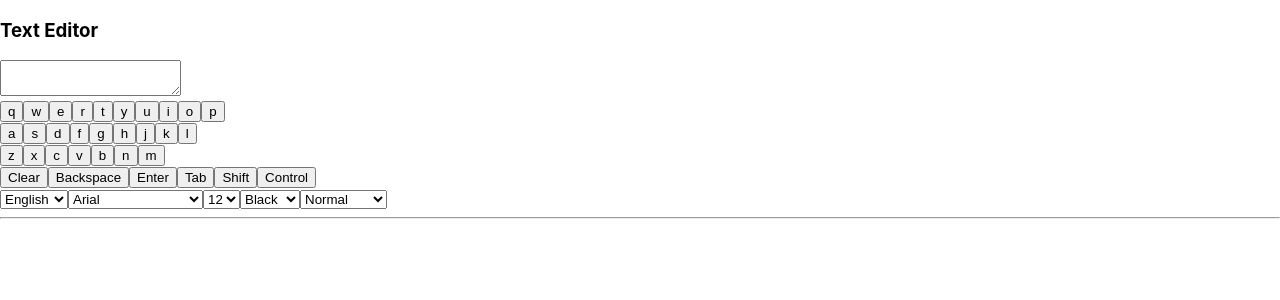
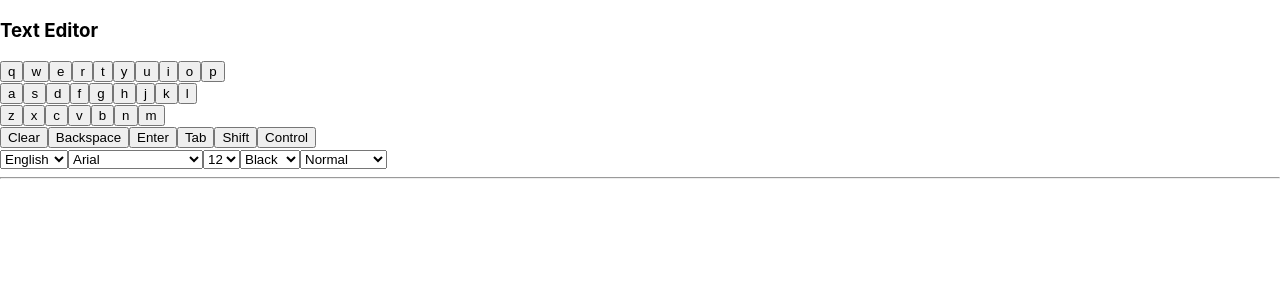
Before and after one commit to avichayk1/texteditor-app, a React (Create React App) app: page / in a window 1280 px wide. Shown: the top 300 px of the page. Built offline with nearby package versions, Linux system fonts and the light colour scheme.

Commit message:
i added option handleOnChange

```diff
--- a/src/App.js
+++ b/src/App.js
@@ -8,16 +8,14 @@ class App extends Component {
     language: 'english',
     size: 'medium',
     font: 'Arial',
-    color: 'black',
+    color: 'white',
     camelCase: false,
   };
-  handleOptionClick = (event) => {
-    const key = event.target.id;
+  handleChange = (event) => {
+    console.log(event.target.value);
     const text = this.state.text;
-    const camelCase = this.state.camelCase;
-    const language = this.state.language;
     if (event.target.value === '16px') {
-      this.setState({ text: text });
+      this.setState({ text: text, size: '16px' });
     }
   };
   handleKeyClick = (event) => {
@@ -49,6 +47,7 @@ class App extends Component {
         <TextEditor
           value={this.state.text}
           handleKeyPress={this.handleKeyClick}
+          handleChange={this.handleChange}
           language={this.state.language}
           size={this.state.size}
           font={this.state.font}
--- a/src/components/Keyboard.jsx
+++ b/src/components/Keyboard.jsx
@@ -2,8 +2,15 @@ import React, { Component } from 'react';
 
 class Keyboard extends Component {
   render() {
-    const { handleKeyPress, language, size, font, color, camelCase } =
-      this.props;
+    const {
+      handleKeyPress,
+      handleChange,
+      language,
+      size,
+      font,
+      color,
+      camelCase,
+    } = this.props;
 
     let row1 = 'qwertyuiop';
     let row2 = 'asdfghjkl';
@@ -76,24 +83,24 @@ class Keyboard extends Component {
             <div>
               <select
                 value={language}
-                onChange={this.props.onLanguageChange}
+                onChange={handleChange}
               >
-                <option value="en">English</option>
-                <option value="he">Hebrew</option>
-                <option value="em">emoji</option>
+                <option value="english">English</option>
+                <option value="hebrew">Hebrew</option>
+                <option value="emoji">emoji</option>
               </select>
 
               <select
                 value={font}
-                onChange={this.props.onFontChange}
+                onChange={handleChange}
               >
                 <option value="Arial">Arial</option>
                 <option value="Times New Roman">Times New Roman</option>
               </select>
 
               <select
-                value={size}
-                onChange={this.props.onFontSizeChange}
+                //value={size}
+                onChange={handleChange}
               >
                 <option value="12px">12</option>
                 <option value="16px">16</option>
--- a/src/components/textEditor.jsx
+++ b/src/components/textEditor.jsx
@@ -3,21 +3,34 @@ import Keyboard from './Keyboard';
 
 class TextEditor extends Component {
   render() {
-    const { value, handleKeyPress, language, size, font, color, camelCase } =
-      this.props;
+    const {
+      value,
+      handleKeyPress,
+      handleChange,
+      language,
+      size,
+      font,
+      color,
+      camelCase,
+    } = this.props;
 
     return (
       <div>
         <div>
           <h3>Text Editor</h3>
-          <textarea
-            defaultValue={value}
-            style={{ fontSize: `${size}` }}
-          />
+          {
+            <span
+              defaultValue={value}
+              style={{ backgroundColor: `${color}`, fontSize: `${size}` }}
+            >
+              {value}
+            </span>
+          }
         </div>
 
         <Keyboard
           handleKeyPress={handleKeyPress}
+          handleChange={handleChange}
           language={language}
           size={size}
           font={font}
--- a/src/index.js
+++ b/src/index.js
@@ -2,6 +2,7 @@ import React from 'react';
 import ReactDOM from 'react-dom'; ///client
 import './index.css';
 import App from './App';
+
 // import reportWebVitals from './reportWebVitals';
 // import 'bootstrap/dist/css/bootstrap.css';
 
```
